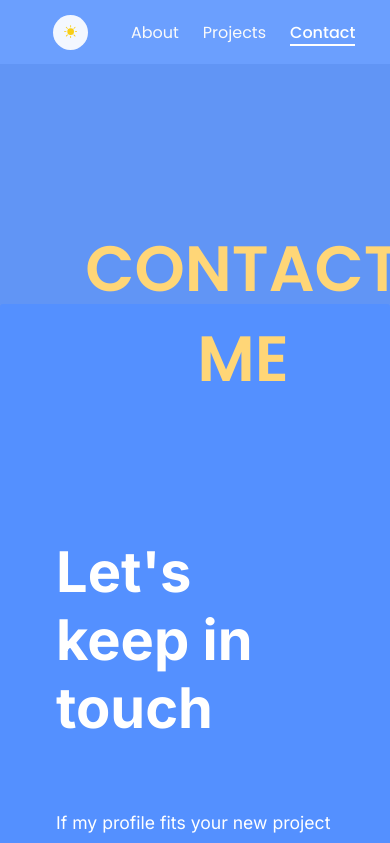
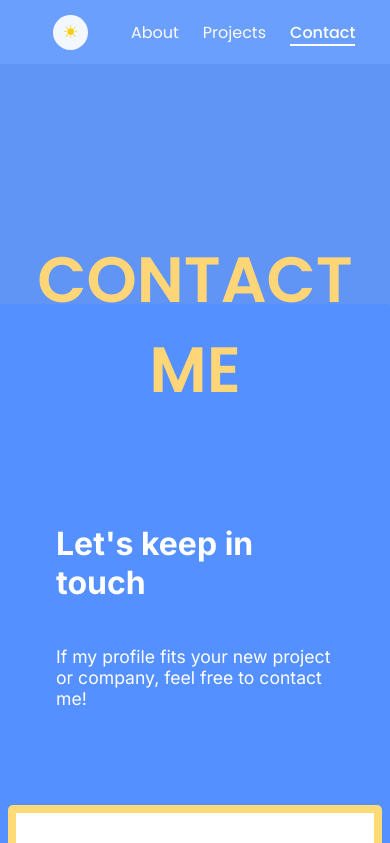
Before and after one commit to NimajF/portfolio, a Next.js app: page /contact in a window 390 px wide. Shown: the top 843 px of the page. Built offline with nearby package versions, Linux system fonts and the light colour scheme.

Commit message:
Styles and minor updates

```diff
--- a/pages/index.js
+++ b/pages/index.js
@@ -42,7 +42,7 @@ export default function Home() {
             </motion.div>
 
             <motion.div
-              initial={{ x: 300, opacity: 0 }}
+              initial={{ x: 10, opacity: 0 }}
               animate={{ x: 0, opacity: 1 }}
               exit={{ x: -300, opacity: 0 }}
               transition={{ duration: 0.5, delay: 2 }}
@@ -68,7 +68,7 @@ export default function Home() {
           </div>
           <motion.div
             className={styles.homeImage}
-            initial={{ x: 100, opacity: 0 }}
+            initial={{ x: 10, opacity: 0 }}
             animate={{ x: 0, opacity: 1 }}
             exit={{ x: -300, opacity: 0 }}
             transition={{ duration: 0.5, delay: 1.5 }}
--- a/styles/contact.module.css
+++ b/styles/contact.module.css
@@ -21,6 +21,7 @@
   padding: 0.5rem;
   border-radius: 5px;
   border: 1px solid rgb(194, 194, 255);
+  cursor: pointer;
   transition: 0.2s ease-in-out;
 }
 
@@ -43,17 +44,16 @@
 }
 
 .socialDiv p {
-  opacity: 0;
+  opacity: 1;
   font-weight: 300;
-  margin-left: -2rem;
   z-index: 0;
   transition: 0.2s ease-in-out;
 }
-.socialDiv:hover p {
+/* .socialDiv p.showing {
   transform: translateX(3rem);
   z-index: 1;
   opacity: 1;
-}
+} */
 .socialDiv p:hover {
   cursor: pointer;
   color: #0a66c2;
--- a/styles/globals.css
+++ b/styles/globals.css
@@ -253,7 +253,7 @@ footer p:last-child {
   margin-bottom: 3rem;
 }
 
-.description p:nth-of-type(3), .description p:nth-of-type(2){
+.description p{
   font-size: 1.5rem;
   color: var(--textColor);
 }
@@ -275,11 +275,13 @@ footer p:last-child {
 .projects {
   align-self: center;
   width: 80%;
+  list-style: none;
   display: flex;
   justify-content: center;
   justify-items: center;
   flex-wrap: wrap;
-  gap: 20px;
+  gap: 30px;
+  overflow: hidden;
   /* display: grid;
   grid-template-columns: repeat(auto-fill, minmax(300px, 1fr));
   grid-gap: 5em; */
@@ -287,15 +289,15 @@ footer p:last-child {
   padding: 2rem;
 }
 
-.container h1 {
+.container .h1-title {
   align-self: center;
   position: relative;
+  width: 100%;
   text-transform: uppercase;
-  font-size: 7rem;
+  font-size: 4rem;
   font-family: "Poppins";
   top: -11.5rem;
   line-height: 90px;
-  margin-left: 2rem;
   color: rgb(255, 214, 119);
   text-align: center;
   /* -webkit-box-shadow: 0 1px 1px 0 rgb(0 0 0 / 10%),
@@ -346,16 +348,16 @@ footer p:last-child {
     font-size: 1rem;
   }
 
-  .description .header-info{
-    width: 100%;
+
+  .description p{
+    font-size: 1rem;
   }
 
-  .container h1 {
+  .container .h1-title {
     width: 100%;
-    margin: 3rem;
-    margin-top: 6rem;
+    margin-top: 4rem;
     text-align: center;
-    font-size: 4rem;
+    font-size: 2rem;
   }
 
   .projects {
@@ -375,12 +377,24 @@ footer p:last-child {
     width: 0;
   }
 
+  .container{
+    width: 100%;
+  }
+
   .description{
     padding: 3rem;
   }
 
+  .description .header-info{
+    width: 100%;
+  }
+  .description .header-info h2{
+    font-size: 2rem;
+  }
+
   .description .p-text {
     font-size: 1.1rem;
+    line-height: normal;
   }
 
   .description{
--- a/styles/project.module.css
+++ b/styles/project.module.css
@@ -1,4 +1,5 @@
 .projectCard {
+  cursor: pointer;
   width: 25%;
   min-width: 250px;
   background-color: var(--projectCardBackground);
```
Also changed, not shown: styles/about.module.css (+11 -0 lines).
